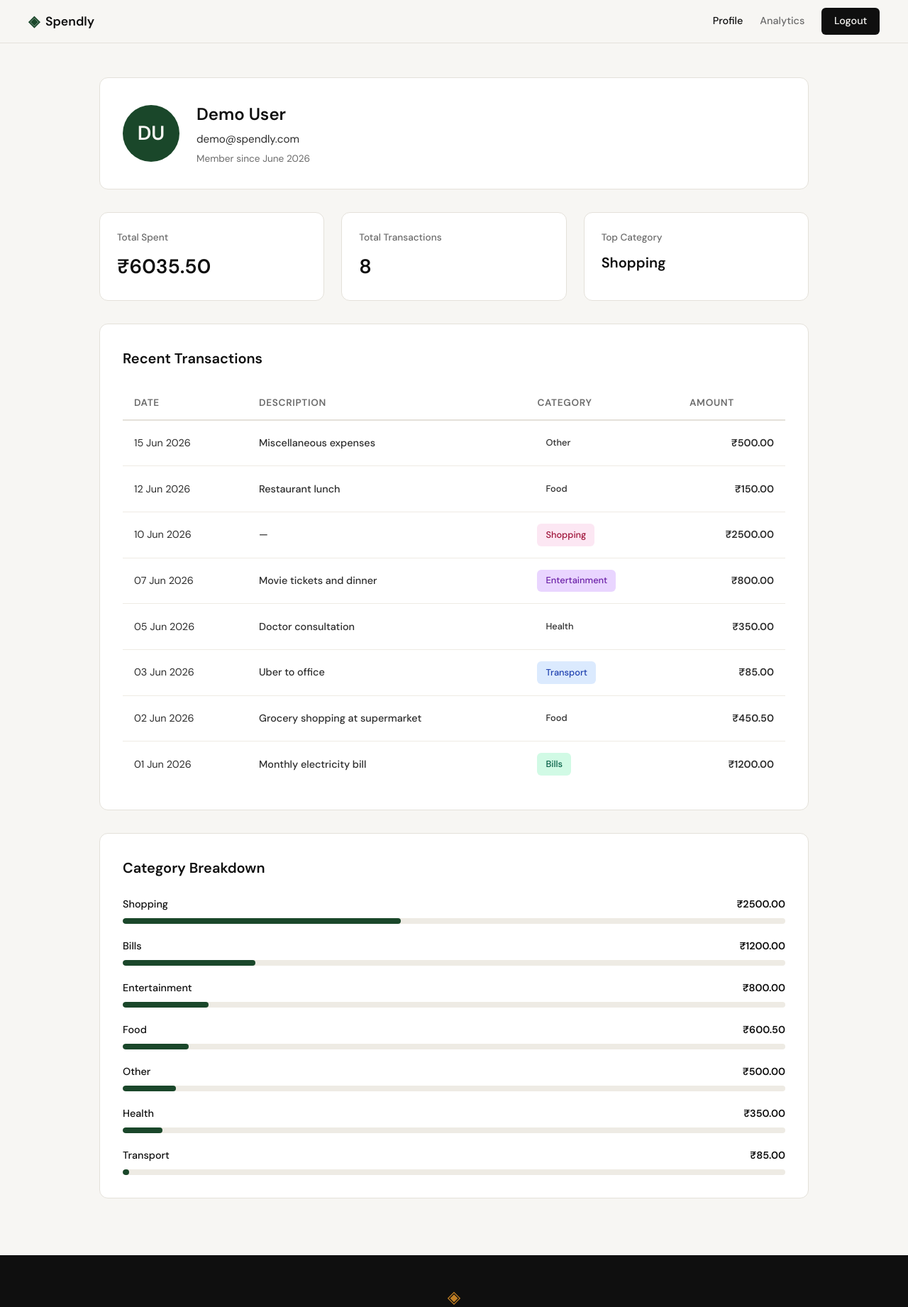
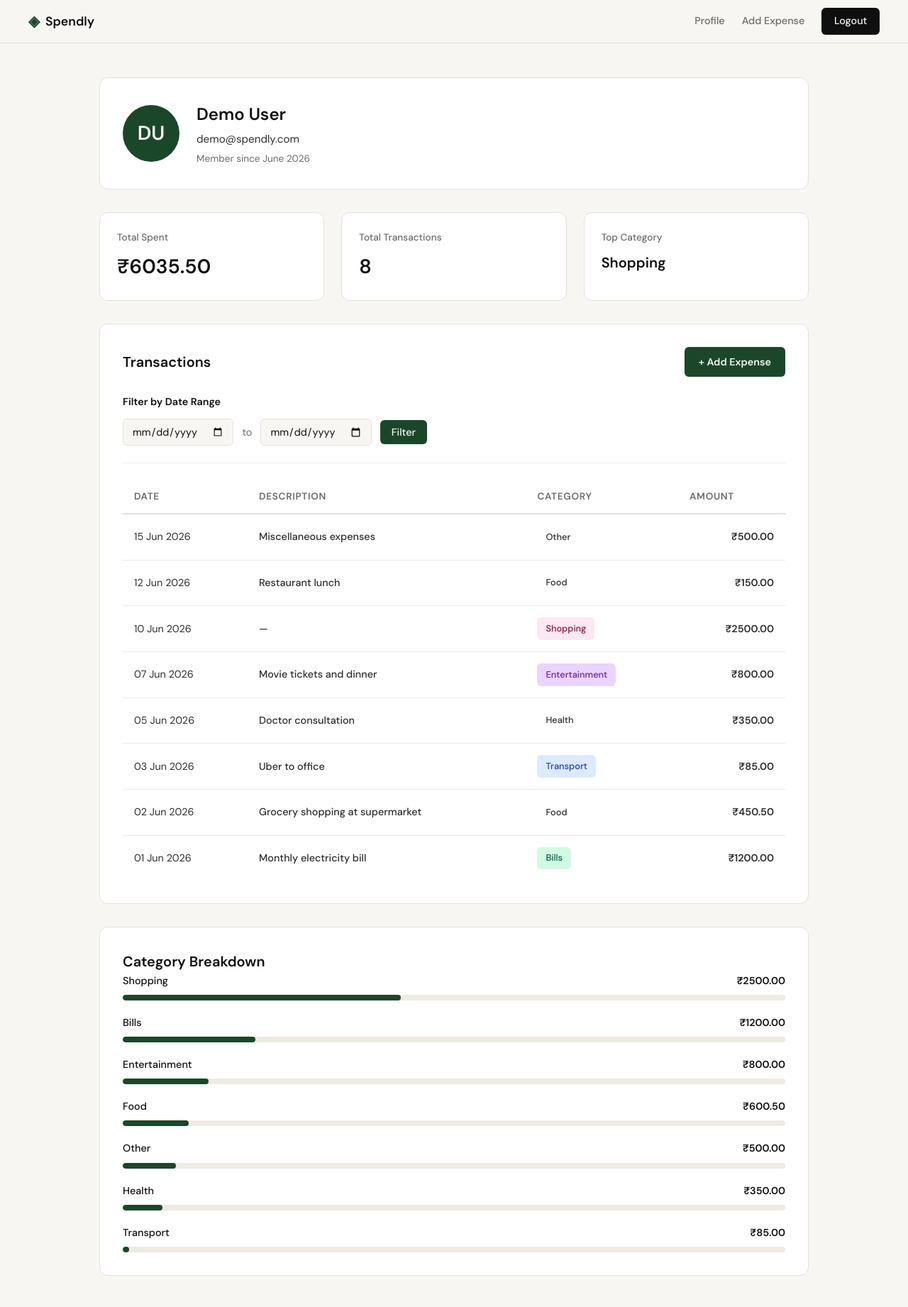
Before and after one commit to dhr-jditag/spendly, a Flask app: page /profile in a window 1280 px wide. Shown: the top 1842 px of the page at 71% size. Run offline with Flask 3, Linux system fonts and the light colour scheme; a user stored in the database is signed in; data comes from the database, SQL or seed files in the repository.

Commit message:
feat: add expense entry form and submission
Implement Step 07: Add Expense feature allowing logged-in users to
create new expense records through a dedicated form page.

- Add insert_expense() query helper in database/queries.py
- Replace /expenses/add stub with full GET+POST handler in app.py
- Create add_expense.html form template with amount, category, date, description fields
- Add "Add Expense" button to profile page transaction section
- Add "Add Expense" link to navbar when user is logged in
- Implement validation: amount > 0, valid category, valid date format
- Re-render form with error messages and pre-filled values on validation failure
- Redirect to profile with success message after successful insert
- Authentication guard redirects to login if not authenticated

Co-Authored-By: Claude Sonnet 4.5 <noreply@anthropic.com>

```diff
--- a/app.py
+++ b/app.py
@@ -5,9 +5,11 @@ from database.queries import (
     get_user_by_id,
     get_summary_stats,
     get_recent_transactions,
-    get_category_breakdown
+    get_category_breakdown,
+    insert_expense
 )
 import sqlite3
+from datetime import datetime
 
 app = Flask(__name__)
 app.secret_key = 'dev-secret-key-change-in-production'
@@ -125,10 +127,22 @@ def profile():
 
     user_id = session["user_id"]
 
+    # Extract date filter parameters from query string
+    start_date = request.args.get("start_date", "").strip()
+    end_date = request.args.get("end_date", "").strip()
+
+    # Only apply filter if both dates are present
+    filter_active = bool(start_date and end_date)
+
     # Fetch live data from database
     user_info = get_user_by_id(user_id)
     summary_stats = get_summary_stats(user_id)
-    transactions = get_recent_transactions(user_id, limit=10)
+
+    if filter_active:
+        transactions = get_recent_transactions(user_id, start_date=start_date, end_date=end_date)
+    else:
+        transactions = get_recent_transactions(user_id, limit=10)
+
     categories = get_category_breakdown(user_id)
 
     # Handle case where user not found (shouldn't happen if session is valid)
@@ -136,27 +150,112 @@ def profile():
         flash("User not found", "error")
         return redirect(url_for("logout"))
 
+    # Format dates for display if filter is active
+    start_date_formatted = None
+    end_date_formatted = None
+    if filter_active:
+        try:
+            from datetime import datetime
+            start_date_formatted = datetime.strptime(start_date, "%Y-%m-%d").strftime("%d %b %Y")
+            end_date_formatted = datetime.strptime(end_date, "%Y-%m-%d").strftime("%d %b %Y")
+        except ValueError:
+            # Invalid date format, ignore formatting
+            pass
+
     return render_template(
         "profile.html",
         user_info=user_info,
         summary_stats=summary_stats,
         transactions=transactions,
-        categories=categories
+        categories=categories,
+        filter_active=filter_active,
+        start_date=start_date,
+        end_date=end_date,
+        start_date_formatted=start_date_formatted,
+        end_date_formatted=end_date_formatted
     )
 
 
-@app.route("/analytics")
-def analytics():
-    # Authentication guard - only logged in users can access
+@app.route("/expenses/add", methods=["GET", "POST"])
+def add_expense():
+    # Authentication guard
     if "user_id" not in session:
         return redirect(url_for("login"))
 
-    return render_template("analytics.html")
+    # Define valid categories
+    VALID_CATEGORIES = ["Food", "Transport", "Bills", "Health", "Entertainment", "Shopping", "Other"]
 
+    if request.method == "POST":
+        # Extract form data
+        amount_str = request.form.get("amount", "").strip()
+        category = request.form.get("category", "").strip()
+        date = request.form.get("date", "").strip()
+        description = request.form.get("description", "").strip()
 
-@app.route("/expenses/add")
-def add_expense():
-    return "Add expense — coming in Step 7"
+        # Convert empty description to None
+        if not description:
+            description = None
+
+        # Validation
+        error = None
+
+        # Validate amount
+        try:
+            amount = float(amount_str)
+            if amount <= 0:
+                error = "Amount must be greater than zero"
+        except (ValueError, TypeError):
+            error = "Please enter a valid amount"
+
+        # Validate category
+        if not error and category not in VALID_CATEGORIES:
+            error = "Please select a valid category"
+
+        # Validate date
+        if not error:
+            try:
+                datetime.strptime(date, "%Y-%m-%d")
+            except ValueError:
+                error = "Please enter a valid date"
+
+        # If validation failed, re-render form with error and previous values
+        if error:
+            return render_template(
+                "add_expense.html",
+                error=error,
+                amount=amount_str,
+                category=category,
+                date=date,
+                description=description,
+                categories=VALID_CATEGORIES,
+                today=datetime.now().strftime("%Y-%m-%d")
+            )
+
+        # Insert expense
+        try:
+            user_id = session["user_id"]
+            insert_expense(user_id, amount, category, date, description)
+            flash("Expense added successfully!", "success")
+            return redirect(url_for("profile"))
+        except Exception as e:
+            return render_template(
+                "add_expense.html",
+                error="Failed to save expense. Please try again.",
+                amount=amount_str,
+                category=category,
+                date=date,
+                description=description,
+                categories=VALID_CATEGORIES,
+                today=datetime.now().strftime("%Y-%m-%d")
+            )
+
+    # GET request - render form with today's date as default
+    today = datetime.now().strftime("%Y-%m-%d")
+    return render_template(
+        "add_expense.html",
+        categories=VALID_CATEGORIES,
+        today=today
+    )
 
 
 @app.route("/expenses/<int:id>/edit")
--- a/templates/base.html
+++ b/templates/base.html
@@ -20,8 +20,8 @@
             </a>
             <div class="nav-links">
                 {% if session.user_id %}
-                    <a href="{{ url_for('profile') }}" {% if request.endpoint == 'profile' %}style="color: var(--ink);"{% endif %}>Profile</a>
-                    <a href="{{ url_for('analytics') }}" {% if request.endpoint == 'analytics' %}style="color: var(--ink);"{% endif %}>Analytics</a>
+                    <a href="{{ url_for('profile') }}">Profile</a>
+                    <a href="{{ url_for('add_expense') }}">Add Expense</a>
                     <a href="{{ url_for('logout') }}" class="nav-cta">Logout</a>
                 {% else %}
                     <a href="{{ url_for('login') }}">Sign in</a>
--- a/templates/profile.html
+++ b/templates/profile.html
@@ -39,8 +39,57 @@
 
         <!-- Transaction History Table -->
         <div class="content-section">
-            <h2 class="section-title">Recent Transactions</h2>
+            <div class="section-header">
+                <h2 class="section-title">Transactions</h2>
+                <a href="{{ url_for('add_expense') }}" class="btn-add-expense">+ Add Expense</a>
+            </div>
+
+            <!-- Date Filter Form -->
+            <div class="date-filter-form">
+                <form method="GET" action="{{ url_for('profile') }}" class="filter-form">
+                    <div class="filter-form-group">
+                        <label for="start_date" class="filter-label">Filter by Date Range</label>
+                        <div class="filter-inputs">
+                            <input
+                                type="date"
+                                id="start_date"
+                                name="start_date"
+                                class="date-input"
+                                value="{{ start_date if filter_active else '' }}"
+                            >
+                            <span class="filter-separator">to</span>
+                            <input
+                                type="date"
+                                id="end_date"
+                                name="end_date"
+                                class="date-input"
+                                value="{{ end_date if filter_active else '' }}"
+                            >
+                            <button type="submit" class="btn-filter">Filter</button>
+                            {% if filter_active %}
+                            <a href="{{ url_for('profile') }}" class="btn-clear">Clear</a>
+                            {% endif %}
+                        </div>
+                    </div>
+                </form>
+
+                {% if filter_active and start_date_formatted and end_date_formatted %}
+                <div class="filter-active-message">
+                    Showing transactions from {{ start_date_formatted }} to {{ end_date_formatted }}
+                </div>
+                {% endif %}
+            </div>
+
             <div class="transaction-table-wrapper">
+                {% if transactions|length == 0 %}
+                <div class="empty-state">
+                    {% if filter_active %}
+                    No transactions found in this date range
+                    {% else %}
+                    No transactions yet
+                    {% endif %}
+                </div>
+                {% else %}
                 <table class="transaction-table">
                     <thead>
                         <tr>
@@ -65,6 +114,7 @@
                         {% endfor %}
                     </tbody>
                 </table>
+                {% endif %}
             </div>
         </div>
 
@@ -197,11 +247,125 @@
     margin-bottom: 2rem;
 }
 
+.section-header {
+    display: flex;
+    justify-content: space-between;
+    align-items: center;
+    margin-bottom: 1.5rem;
+}
+
 .section-title {
     font-size: 1.25rem;
     font-weight: 600;
     color: var(--ink);
+    margin: 0;
+}
+
+.btn-add-expense {
+    padding: 0.6rem 1.25rem;
+    background: var(--accent);
+    color: var(--paper);
+    text-decoration: none;
+    border-radius: var(--radius-sm);
+    font-size: 0.9rem;
+    font-weight: 600;
+    transition: opacity 0.2s;
+}
+
+.btn-add-expense:hover {
+    opacity: 0.9;
+}
+
+/* Date Filter Form */
+.date-filter-form {
     margin-bottom: 1.5rem;
+    padding-bottom: 1.5rem;
+    border-bottom: 1px solid var(--border-soft);
+}
+
+.filter-form-group {
+    display: flex;
+    flex-direction: column;
+    gap: 0.75rem;
+}
+
+.filter-label {
+    font-size: 0.9rem;
+    font-weight: 600;
+    color: var(--ink);
+}
+
+.filter-inputs {
+    display: flex;
+    align-items: center;
+    gap: 0.75rem;
+    flex-wrap: wrap;
+}
+
+.date-input {
+    padding: 0.5rem 0.75rem;
+    border: 1px solid var(--border);
+    border-radius: var(--radius-sm);
+    font-size: 0.9rem;
+    color: var(--ink);
+    background: var(--paper);
+    font-family: inherit;
+}
+
+.date-input:focus {
+    outline: none;
+    border-color: var(--accent);
+}
+
+.filter-separator {
+    font-size: 0.9rem;
+    color: var(--ink-muted);
+}
+
+.btn-filter,
+.btn-clear {
+    padding: 0.5rem 1rem;
+    border-radius: var(--radius-sm);
+    font-size: 0.9rem;
+    font-weight: 500;
+    cursor: pointer;
+    border: none;
+    font-family: inherit;
+    text-decoration: none;
+    display: inline-block;
+}
+
+.btn-filter {
+    background: var(--accent);
+    color: var(--paper);
+}
+
+.btn-filter:hover {
+    opacity: 0.9;
+}
+
+.btn-clear {
+    background: var(--border);
+    color: var(--ink-soft);
+}
+
+.btn-clear:hover {
+    background: var(--ink-muted);
+    color: var(--paper);
+}
+
+.filter-active-message {
+    font-size: 0.85rem;
+    color: var(--ink-soft);
+    font-style: italic;
+    margin-top: 0.5rem;
+}
+
+.empty-state {
+    padding: 2rem;
+    text-align: center;
+    color: var(--ink-muted);
+    font-size: 0.95rem;
 }
 
 /* Transaction Table */
@@ -350,6 +514,17 @@
         gap: 1rem;
     }
 
+    .section-header {
+        flex-direction: column;
+        align-items: flex-start;
+        gap: 1rem;
+    }
+
+    .btn-add-expense {
+        width: 100%;
+        text-align: center;
+    }
+
     .transaction-table th,
     .transaction-table td {
         padding: 0.75rem 0.5rem;
```
Also changed, not shown: database/queries.py (+36 -6 lines), templates/add_expense.html (added, +67 -0 lines), templates/analytics.html (deleted, +0 -189 lines), .claude/specs/07-add-expense.md (added).
